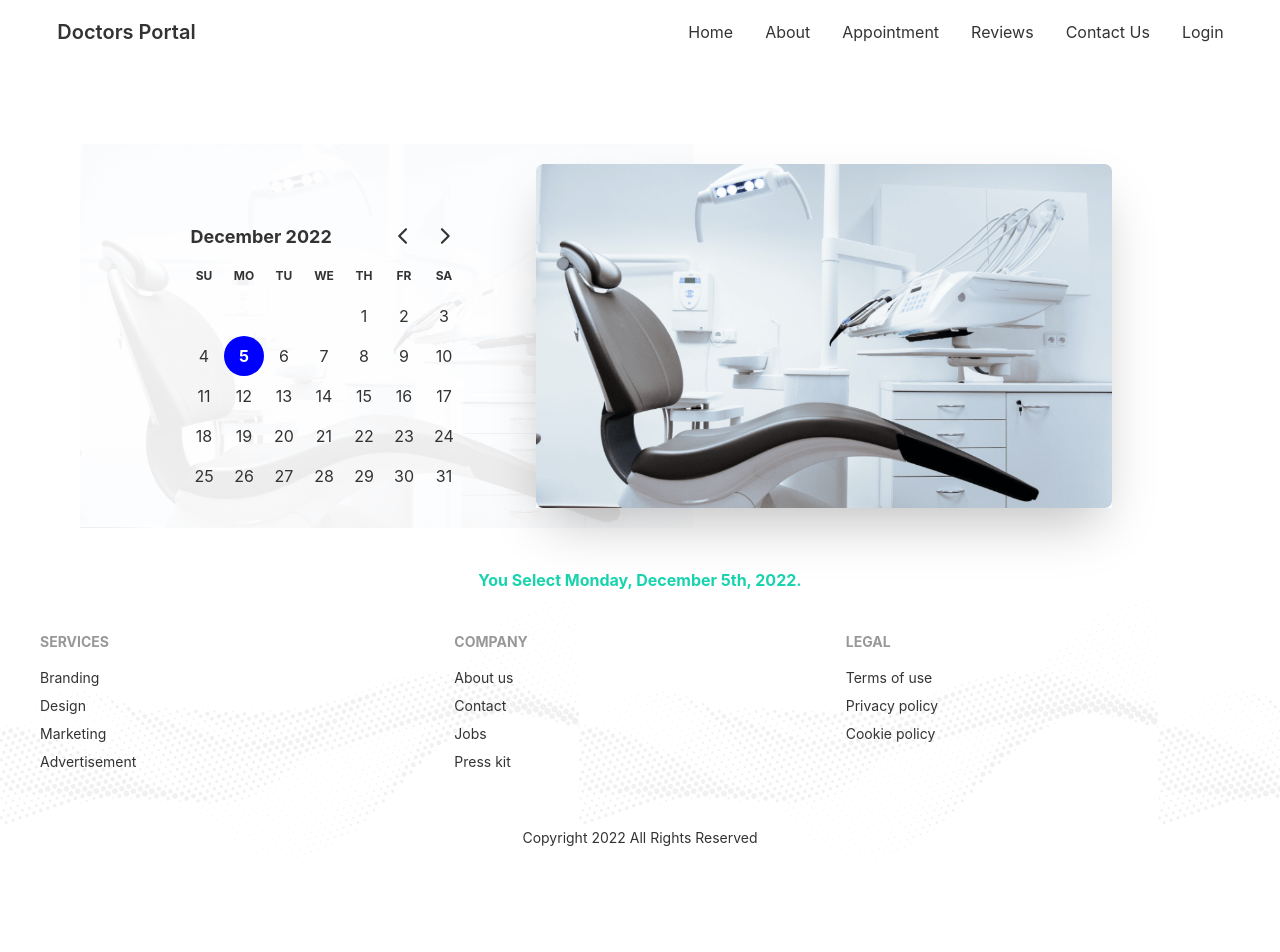
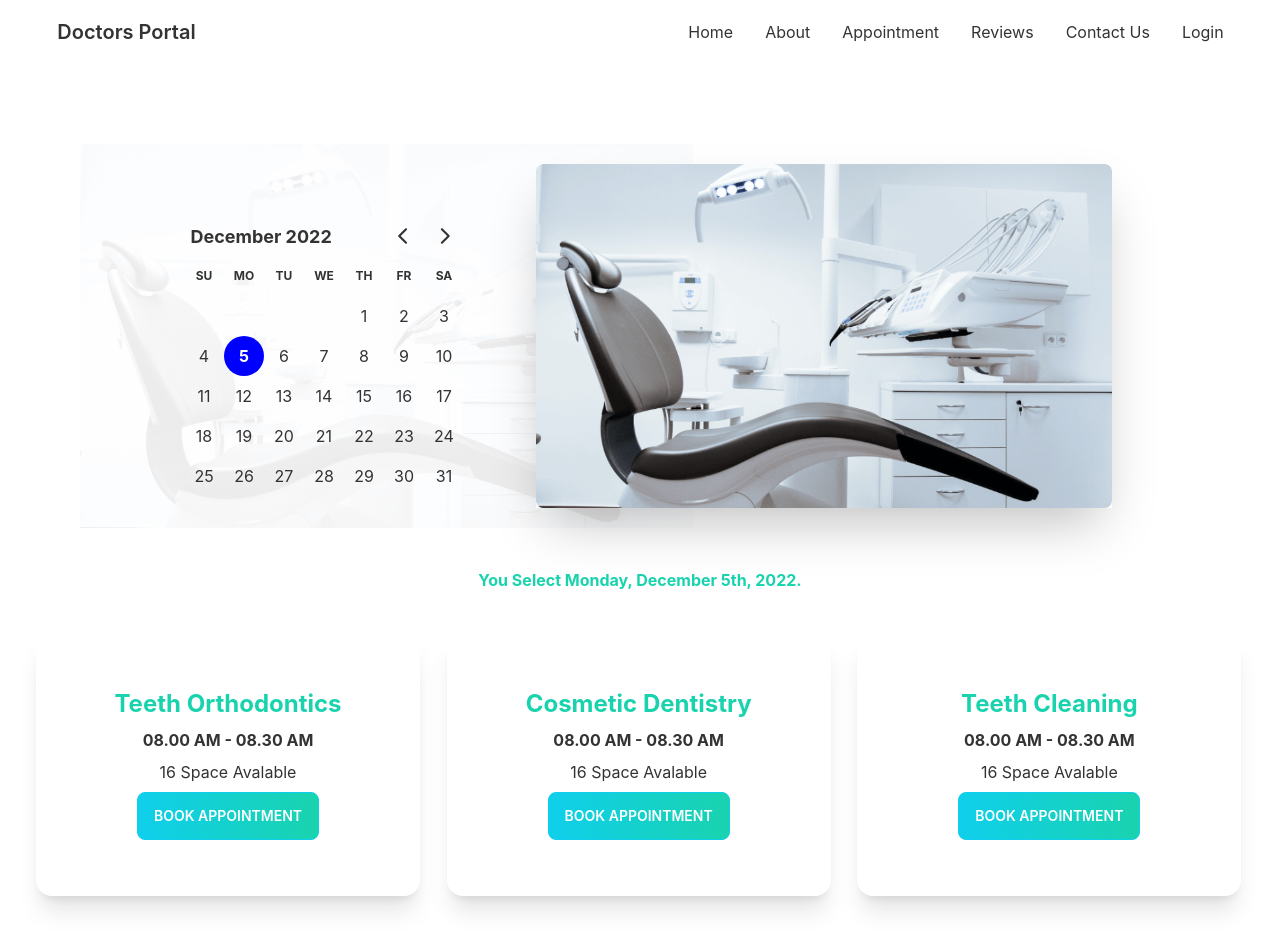
Before and after one commit to 100galib/doctorportal-client, a React (Create React App) app: page /appoinment in a window 1280 px wide. Shown: the top 952 px of the page. Before the commit the page ends 864 px from the top, so only its background shows below. Built offline with nearby package versions, Linux system fonts and the light colour scheme.

Commit message:
appoinment section complete

```diff
--- /dev/null
+++ b/src/Components/Pages/NAppoinment/AvilableApoinment/AvailableAppinmentSlots.js
@@ -0,0 +1,19 @@
+import React from 'react';
+
+const AvailableAppinmentSlots = ({aviableOption}) => {
+    const {name, slots} = aviableOption;
+    return (
+        <div className="card w-96 shadow-xl lg:mt-10">
+            <div className="card-body my-6 text-center">
+                <h2 className="card-title mx-auto text-secondary font-bold text-2xl">{name}</h2>
+                <p className='font-bold'>{slots.length > 0 ? slots[0] : 'No Slots Avialble'}</p>
+                <p >{slots.length > 0 ? slots.length : '0'} Space Avalable</p>
+                <div className="card-actions justify-center">
+                    <button className="btn btn-primary bg-gradient-to-r from-primary to-secondary text-white">Book Appointment</button>
+                </div>
+            </div>
+        </div>
+    );
+};
+
+export default AvailableAppinmentSlots;
--- a/src/Components/Pages/NAppoinment/AvilableApoinment/AvilableApoinment.js
+++ b/src/Components/Pages/NAppoinment/AvilableApoinment/AvilableApoinment.js
@@ -1,11 +1,24 @@
-import React from 'react';
+import React, { useEffect, useState } from 'react';
 import { format } from 'date-fns';
+import AvailableAppinmentSlots from './AvailableAppinmentSlots';
 
 const AvilableApoinment = ({select}) => {
+    const [appoinment, setAppoinment] = useState([]);
+
+    useEffect(() => {
+        fetch('appoinment.json')
+        .then(res => res.json())
+        .then(doc => setAppoinment(doc))
+    }, [])
     return (
-        <section>
+        <section className='my-10'>
             <div  className='text-center mt-10 text-secondary font-bold'>
                 {select ? <p>You Select {format(select, 'PPPP')}.</p> : <p>Please Select a date !</p>}
+            </div>
+            <div className='grid gap-6 grid-cols-1 md:grid-cols-2 lg:grid-cols-3 mx-9'>
+                {
+                    appoinment.map(option => <AvailableAppinmentSlots key={option._id} aviableOption={option}></AvailableAppinmentSlots>)
+                }
             </div>
         </section>
     );
```
